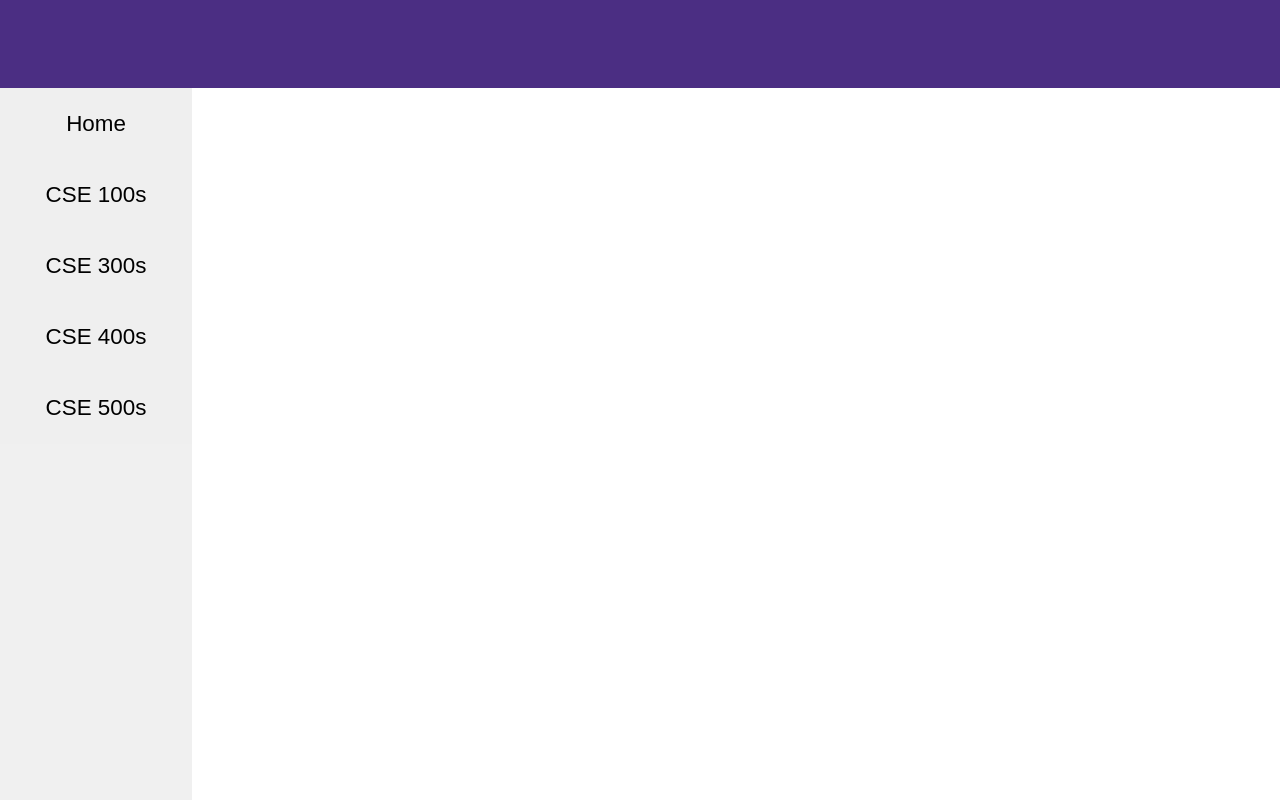
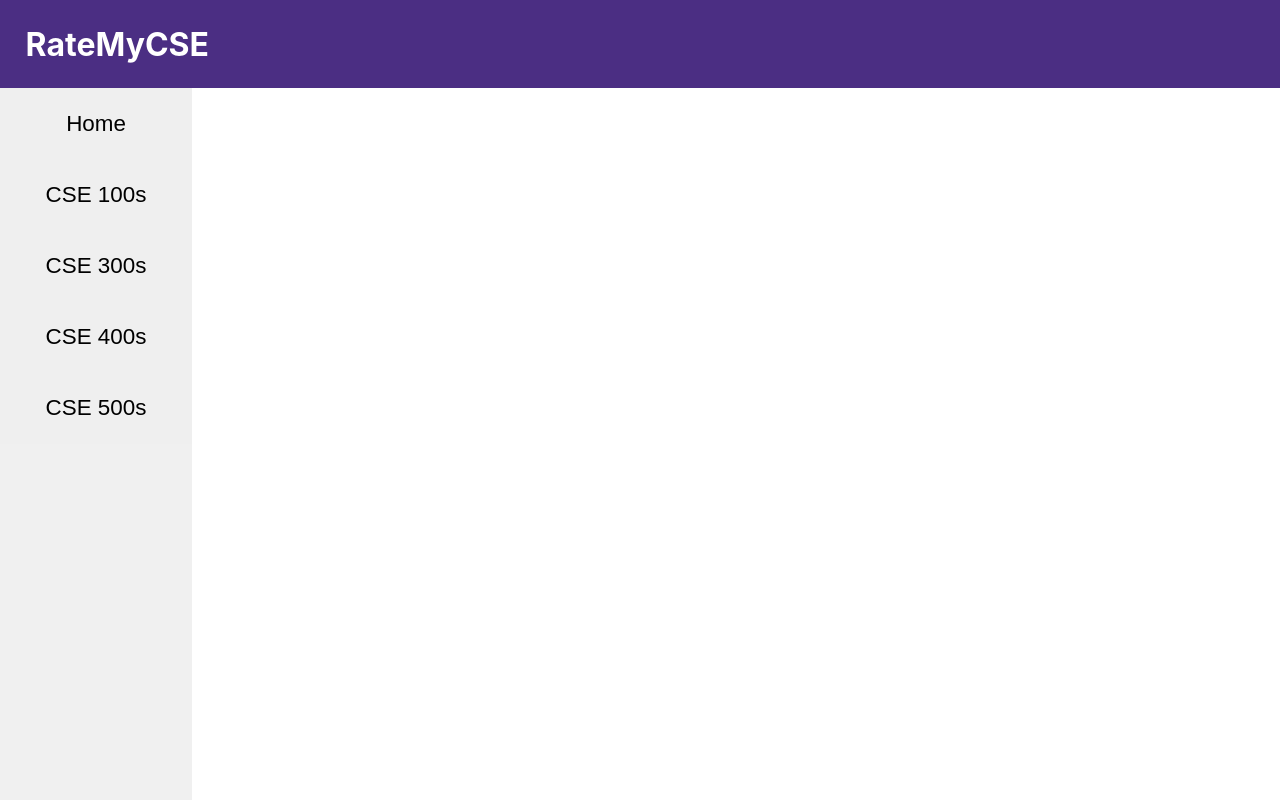
Before and after one commit to twang7310/rate-my-cse, a React (Create React App) app in the folder app/: page / in a window 1280 px wide. Built offline with nearby package versions, Linux system fonts and the light colour scheme.

Commit message:
Add logo to the homepage layout.

```diff
--- a/app/src/Homepage/Homepage-components.tsx
+++ b/app/src/Homepage/Homepage-components.tsx
@@ -9,7 +9,9 @@ type LayoutProps = {
 export const HomeLayout: React.FC<LayoutProps> = ( props: LayoutProps ) => {
     return (
         <div className='homelayout'>
-            <Header/>
+            <Header>
+                <Logo/>
+            </Header>
             <Sidebar>
                 <LevelTab classlevel='Home'/>
                 <LevelTab classlevel='CSE 100s'/>
```
